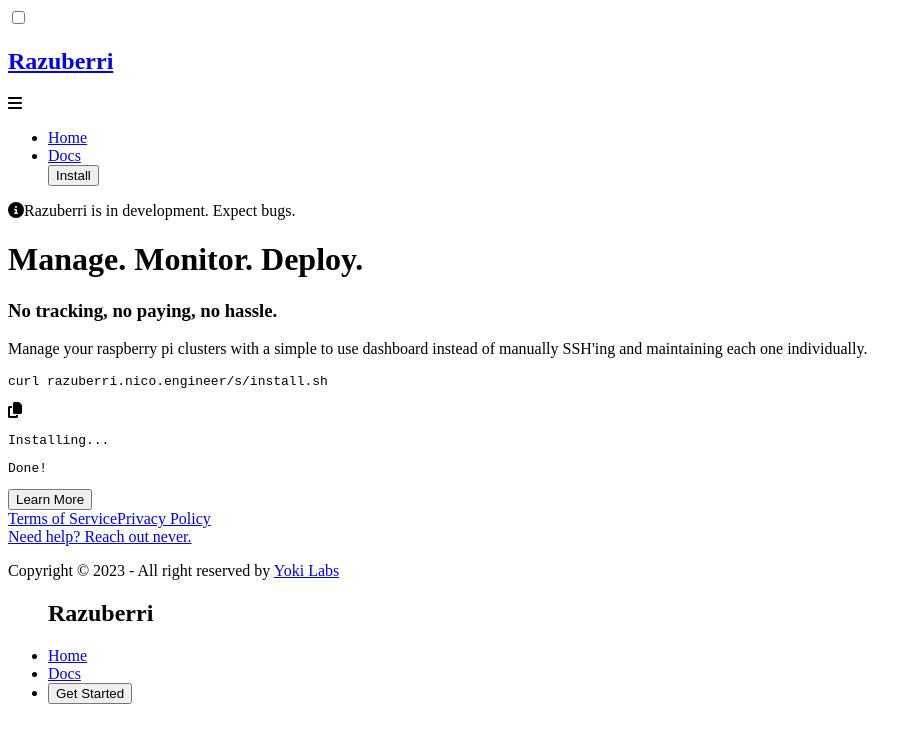
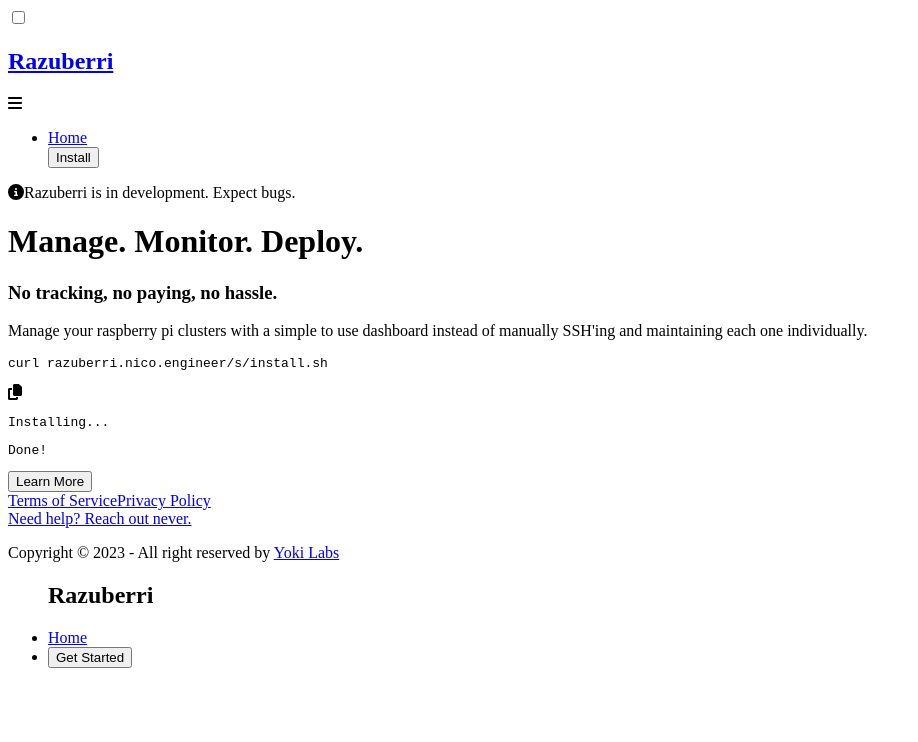
Before and after one commit to zaida04/razuberri, a Next.js app in the folder apps/landing/: page / in a window 1280 px wide. Shown: the top 742 px of the page, without its empty margins (0-918 px from the left). Built offline with nearby package versions, Linux system fonts and the light colour scheme.

Commit message:
chore: update support and navbar

```diff
--- a/apps/landing/src/components/Navbar.tsx
+++ b/apps/landing/src/components/Navbar.tsx
@@ -4,7 +4,7 @@
 
 export const topbar = {
     "Home": "/",
-    "Docs": "/docs",
+
 } as const;
 
 export const genNav = Object.keys(topbar).map((key) => (
```
